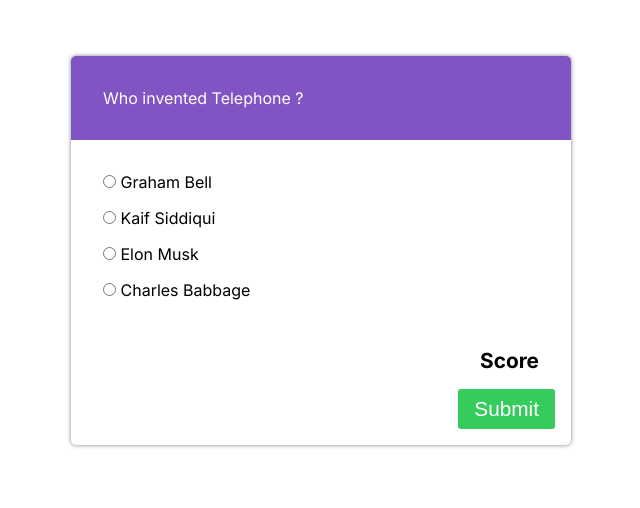
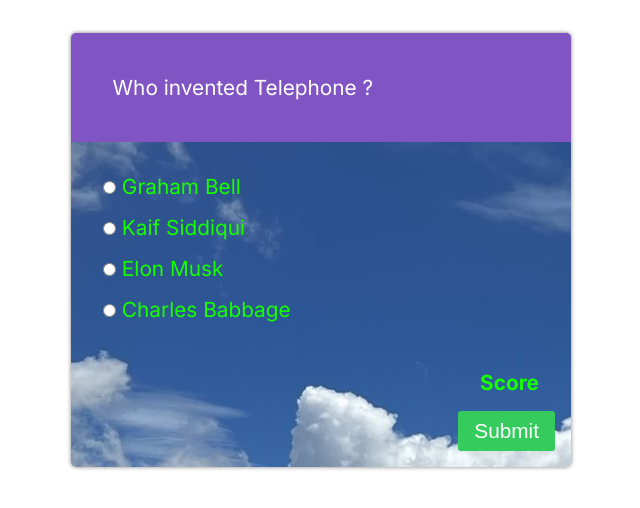
Before and after one commit to Kaif987/Quiz-App, a plain HTML site: page index.html in a window 1280 px wide. Shown: the whole page, without its empty margins (319-959 px from the left). Drawn offline with Linux system fonts and the light colour scheme.

Commit message:
edit by rajan

```diff
--- a/script.js
+++ b/script.js
@@ -9,6 +9,12 @@ quizData = [
         options:["Graham Bell","Kaif Siddiqui","Mark Zukerberg","Charles Babbage"],
         correct:"Mark Zukerberg"
     },
+    {
+        question: "Which is the biggest state in the USA ?",
+        options:["Texas","California","Alaska","Arizona"],
+        correct:"Alaska"
+    },
+
     {
         question: "Who is Knowns as the Father of the computer ?",
         options:["Florin Pop","Graham Bell","Kaif Siddiqui","Charles Babbage"],
@@ -23,7 +29,19 @@ quizData = [
         question: "Who is the CEO of google ?",
         options:["Graham Bell","Sundar Pichai","Prasanna Jung","Charles Babbage"],
         correct:"Sundar Pichai"
+    },
+    {
+        question:"What is the capital of Turkey ?",
+        options:["Ankara", "Kathmandu", "Turkey", "Istanbul"],
+        correct: "Ankara"
+    },
+
+    {
+        question:"How many legs a butterfly has ?",
+        options:["2","4","6","8"],
+        correct: "6"
     }
+
 ]
 
 const questionElem = document.querySelector('.question');
@@ -39,7 +57,7 @@ const scoreHeading = document.querySelector(".btn h4")
 
 let currentQuestion = 0;
 let score = 0;
-
+var over=false;
 function check(){
     radio.forEach((option) =>{
         if(option.checked && option.value == quizData[currentQuestion - 1].correct){
@@ -50,7 +68,8 @@ function check(){
 }
 
 function loadQuestion() {
-        if (currentQuestion < quizData.length){
+
+        if (currentQuestion < quizData.length&& !over){
             questionElem.innerText = quizData[currentQuestion].question;
             for(let i = 0; i<4;i++){
                 label[i].innerHTML = quizData[currentQuestion].options[i];
@@ -58,19 +77,23 @@ function loadQuestion() {
             }
             currentQuestion++;
         }else{
+            over=true;
             alert(`Your Score was ${score}`)
+
         }
     }
+
 
 loadQuestion();
 
 buttonElem.addEventListener('click', () =>{
     radio.forEach((option) =>{
-        if (option.checked){
+        if (option.checked && !over){
             check();
             loadQuestion()
             option.checked = false;
             scoreHeading.innerHTML = score;
         }
+
     })
 });
--- a/style.css
+++ b/style.css
@@ -21,9 +21,14 @@ ul{
 
 .container{
     box-shadow: 0 0 4px rgba(0,0,0,0.5);
+    background-image: url("bck.jpeg");
+    background-size:inherit;
+
     border-radius: 5px;
     overflow: hidden;
     min-width: 500px;
+    color:rgb(22, 255, 1);
+    font-size: 1.3em;
 }
 
 .question{
```
Also changed, not shown: backgroundImage.jpeg (added), bck.jpeg (added).
